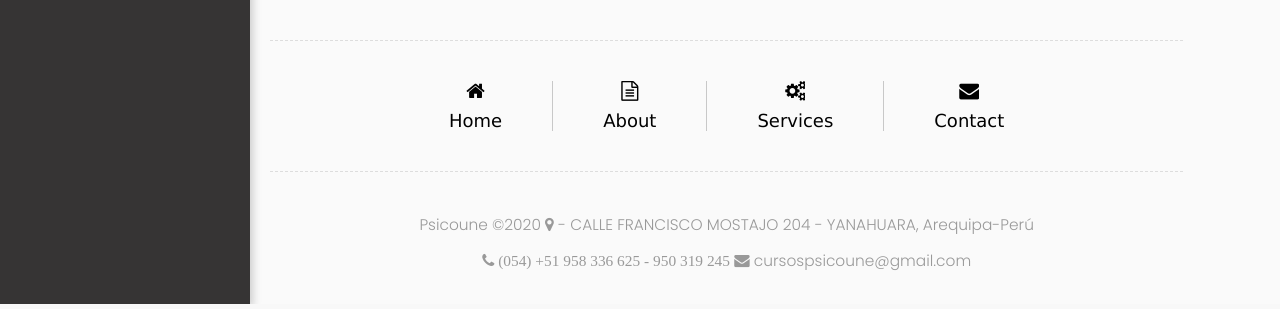
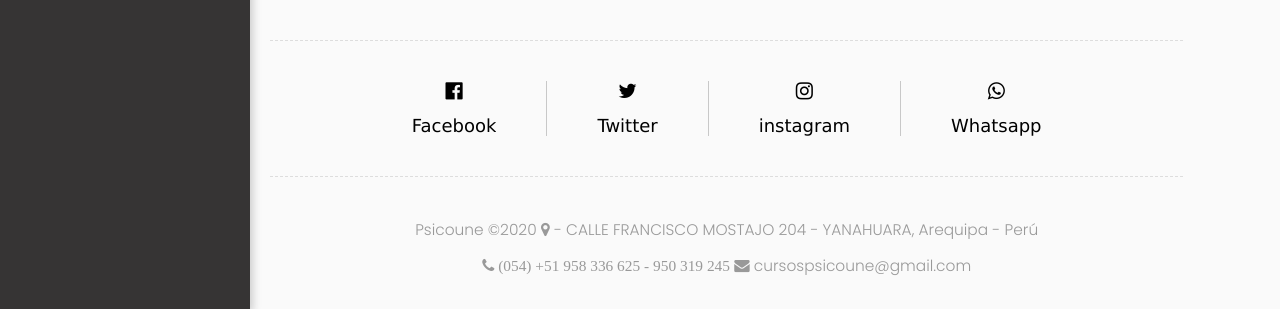
Before and after one commit to brian-emarquez/PsicoUneRegistro-Beta, a PHP site: page /admin/dashboard.php in a window 1280 px wide. Shown: the part 887-1196 px from the top of the page. Run offline with PHP 8.4, Linux system fonts and the light colour scheme; the visitor is signed in with stand-in values (Sample User, id 1); data that the repository does not hold is empty.

Commit message:
Version 12 - Correccion de Mensages Inferiores

```diff
--- a/admin/assets/css/barra.css
+++ b/admin/assets/css/barra2.css
@@ -44,8 +44,8 @@
 
 .efect li a .icon
 {
-    width: 20px;
-    height: 20px;
+    width: 25px;
+    height: 25px;
     text-align: center;
     overflow: hidden;
     margin: 0 auto 10px;
@@ -63,7 +63,7 @@
 
 .efect li a:hover .icon .fa:last-child
 {
-    color: #B2AFAF;
+    color: #BDBDBD;
 }
 
 
@@ -101,7 +101,7 @@
     left: 0;
     width: 100%;
     height: 100%;
-    color: #B2AFAF;
+    color: #BDBDBD;
 }
 
 .efect li a:hover .name span
--- a/admin/dashboard.php
+++ b/admin/dashboard.php
@@ -21,7 +21,7 @@
         <link rel="stylesheet" href="assets/awesome/font-awesome.css">
         <link rel="stylesheet" href="assets/css/animate.css">
         <link rel="stylesheet" href="assets/css/animate.css">
-        <link rel="stylesheet" href="assets/css/barra.css">
+        <link rel="stylesheet" href="assets/css/barra2.css">
         <link href="https://stackpath.bootstrapcdn.com/font-awesome/4.7.0/css/font-awesome.min.css" rel="stylesheet" integrity="sha384-wvfXpqpZZVQGK6TAh5PVlGOfQNHSoD2xbE+QkPxCAFlNEevoEH3Sl0sibVcOQVnN" crossorigin="anonymous">
 
 
@@ -273,45 +273,42 @@ chartCPU = new Highcharts.StockChart({
 
         <div class="efect">
             <li >
-                <a href="#" >
+                <a href="https://www.facebook.com/psicouneorg/">
                     <div class="icon" >
-                            <i class="fa fa-home" aria-hidden="true"></i>
-                            <i class="fa fa-home" aria-hidden="true"></i>
-
+                        <i class="fa fa-facebook-official" aria-hidden="true"></i>
+                        <i class="fa fa-facebook-official" aria-hidden="true"></i>
                      </div>
-                    <div class="name"><span data-text="Home" >Home </span></div>
+                    <div class="name"><span data-text="Facebook" >Facebook </span></div>
                 </a>
             </li>
 
             <li>
-                            <a href="#">
+                <a href="https://twitter.com/psicoune?lang=es">
                     <div class="icon">
-                                <i class="fa fa-file-text-o" aria-hidden="true"></i>
-                                <i class="fa fa-file-text-o" aria-hidden="true"></i>
+                        <i class="fa fa-twitter" aria-hidden="true"></i>
+                        <i class="fa fa-twitter" aria-hidden="true"></i>>
                     </div>
-                            <div class="name"><span data-text="About">About </span></div>
+                    <div class="name"><span data-text="Twitter">Twitter </span></div>
                 </a>
             </li>
 
             <li>
-                            <a href="#">
+                <a href="https://www.instagram.com/psicoune/">
                     <div class="icon">
-                                <i class="fa fa-cogs" aria-hidden="true"></i>
-                                <i class="fa fa-cogs" aria-hidden="true"></i>
+                        <i class="fa fa-instagram" aria-hidden="true"></i>
+                        <i class="fa fa-instagram" aria-hidden="true"></i>
                     </div>
-                            <div class="name"><span data-text="Services">Services </span></div>
+                    <div class="name"><span data-text="instagram">instagram</span></div>
                 </a>
             </li>
 
-
-
             <li>
-                            <a href="#">
+                <a href="https://www.psicoune.org/social/whatsapp">
                     <div class="icon">
-                                <i class="fa fa-envelope" aria-hidden="true"></i>
-                                <i class="fa fa-envelope" aria-hidden="true"></i>
+                        <i class="fa fa-whatsapp" aria-hidden="true"></i>
+                        <i class="fa fa-whatsapp" aria-hidden="true"></i>
                     </div>
-                            <div class="name"><span data-text="Contact">Contact</span></div>
+                    <div class="name"><span data-text="Whatsapp">Whatsapp</span></div>
                 </a>
             </li>
             </div>
@@ -319,28 +316,14 @@ chartCPU = new Highcharts.StockChart({
 
             <div class="line" ></div>
             <footer>
-                <p class="text-center"> Psicoune &copy;<?php echo date("Y ");?> <i class="fa fa-map-marker " aria-hidden="true"></i> - CALLE FRANCISCO MOSTAJO 204 - YANAHUARA, Arequipa-Perú </p>
-                <p class="text-center"> <i class="fa fa-phone" aria-hidden="true"> (054) +51 958 336 625 - 950 319 245</i> <i class="fa fa-envelope" aria-hidden="true"></i> cursospsicoune@gmail.com </p>
-
-
-
-
-
-
-                                    <!--<ul class="text-center">
-										<a href="https://www.facebook.com/psicouneorg/" ><i class="fa fa-facebook-official" ></i> Facebook</a>
-										<a href="https://twitter.com/psicoune?lang=es" ><i class="fa fa-twitter" aria-hidden="true"></i> Twitter</a>
-										<a href="https://www.instagram.com/psicoune/" ><i class="fa fa-instagram" aria-hidden="true"></i> instagram</a>
-										<a href="https://www.psicoune.org/social/whatsapp" ><i class="fa fa-whatsapp" aria-hidden="true"> whatsapp</i></a>
-									</ul>-->
-
+                <p class="text-center"> Psicoune &copy;<?php echo date("Y ");?> <i class="fa fa-map-marker " aria-hidden="true"></i> - CALLE FRANCISCO MOSTAJO 204  - YANAHUARA, Arequipa - Perú </p>
+                <p class="text-center"> <i class="fa fa-phone" aria-hidden="true">  (054) +51 958 336 625 - 950 319 245 </i> <i class="fa fa-envelope " aria-hidden="true"></i> cursospsicoune@gmail.com </p>
             </footer>
 
             </div>
 
 
-
-<!--flex derecho-->
+<!---------------------------------------------------------------flex derecho-Iniciio------------------------------------------------------------------>
 <div id="barra">
 <div id="barra-lateral">
     <div id="logo-menu">
@@ -370,11 +353,8 @@ chartCPU = new Highcharts.StockChart({
     </div>
 </div>
 </div>
- <!--flex derecho-->
-
+ <!--------------------------------------------------------------flex derecho-Fin----------------------------------------------------------------->
 </div>
-
-
 
 <!-- jQuery CDN -->
          <script src="assets/js/jquery-1.10.2.js"></script>
```
Also changed, not shown: admin/a_people.php (+4 -5 lines), admin/a_users.php (+6 -8 lines), admin/all_people.php (+4 -11 lines), admin/invest.php (+5 -8 lines), admin/settings.php (+5 -6 lines), admin/v_issue.php (+5 -14 lines), admin/v_users.php (+4 -4 lines). Lines whose indentation alone changed are shown as unchanged.
